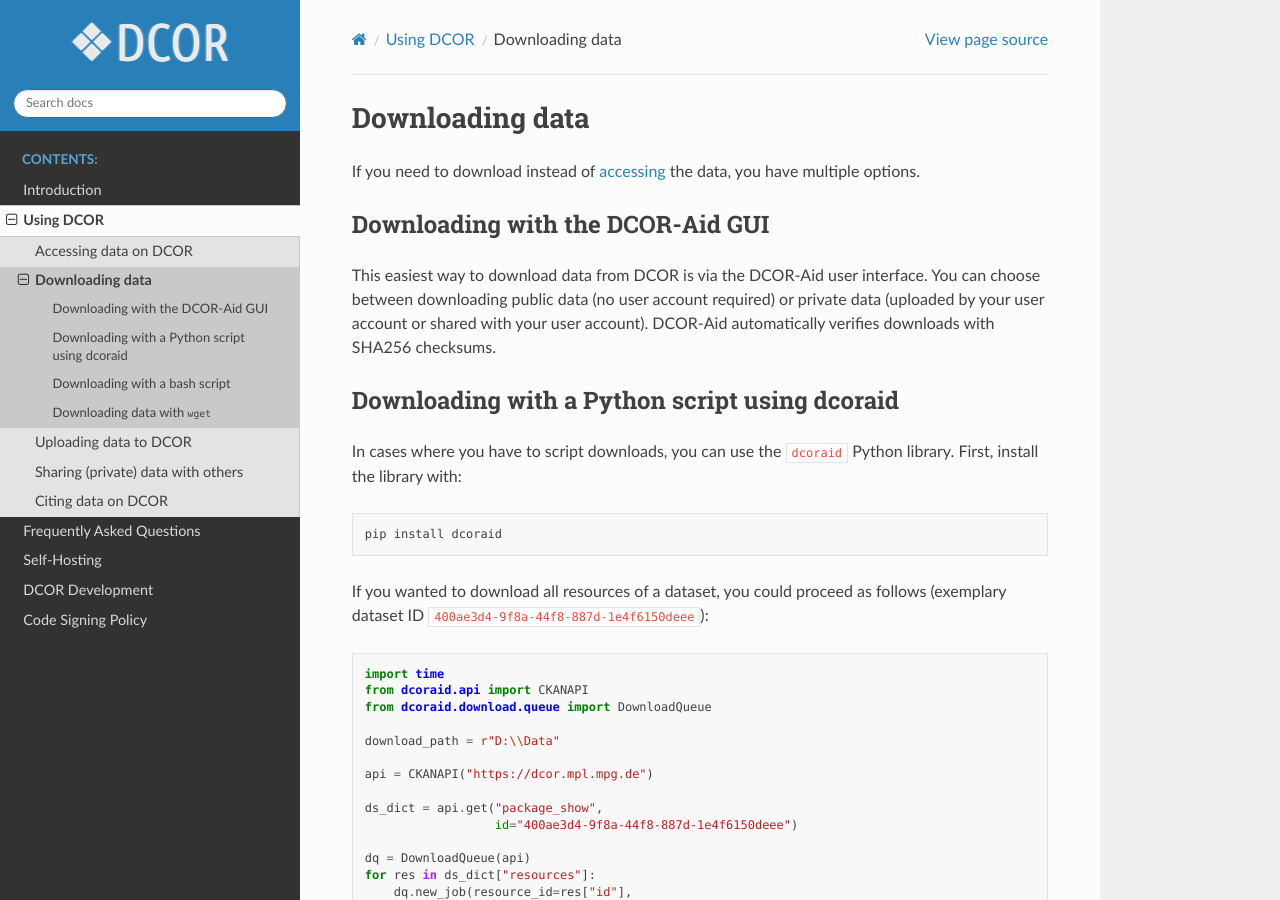
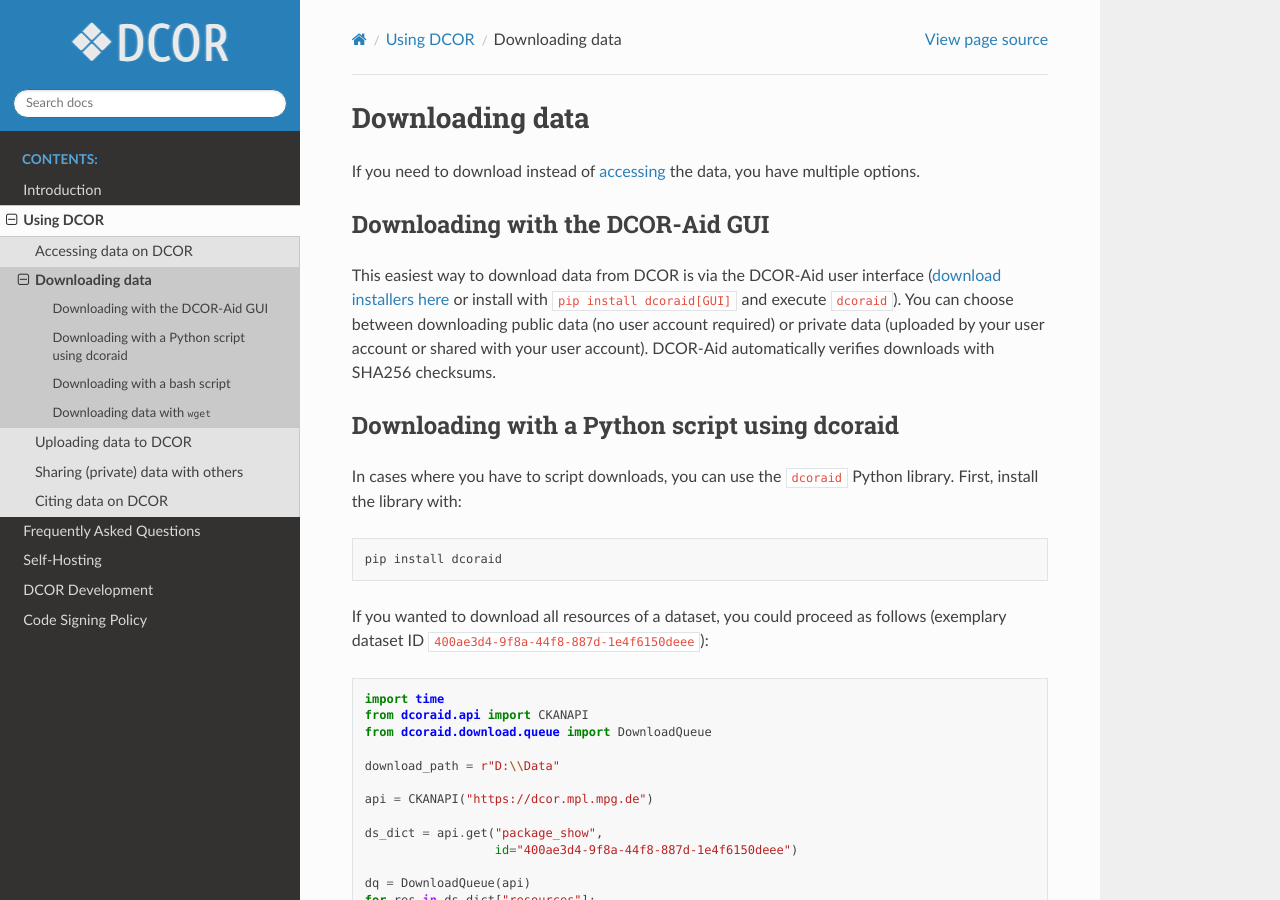
Before and after one commit to DCOR-dev/dcor-docs, a Sphinx documentation site: the page built from docs/sec_user_guide/download.rst, in a window 1280 px wide and 900 px high. Built offline with Sphinx 7.4.7 and the Read the Docs theme 3.1.0, drawn with Linux system fonts in a browser that asks for light colours.

Commit message:
add DCOR-Aid download instructions

```diff
--- a/docs/sec_user_guide/download.rst
+++ b/docs/sec_user_guide/download.rst
@@ -11,7 +11,9 @@
 Downloading with the DCOR-Aid GUI
 =================================
 This easiest way to download data from DCOR is via the DCOR-Aid user
-interface. You can choose between downloading public data (no user
+interface (`download installers here <https://github.com/DCOR-dev/DCOR-Aid/releases/latest>`_
+or install with ``pip install dcoraid[GUI]`` and execute ``dcoraid``).
+You can choose between downloading public data (no user
 account required) or private data (uploaded by your user account or shared
 with your user account). DCOR-Aid automatically verifies downloads
 with SHA256 checksums.
```
